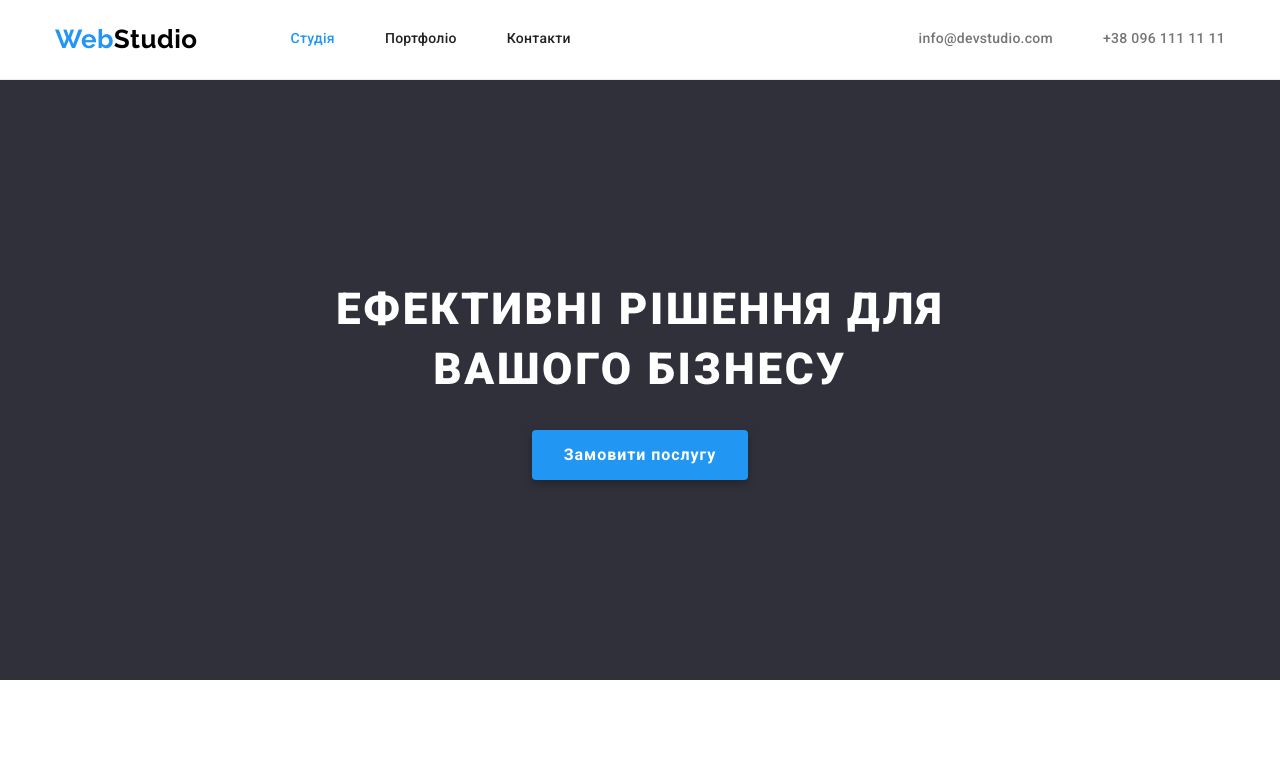
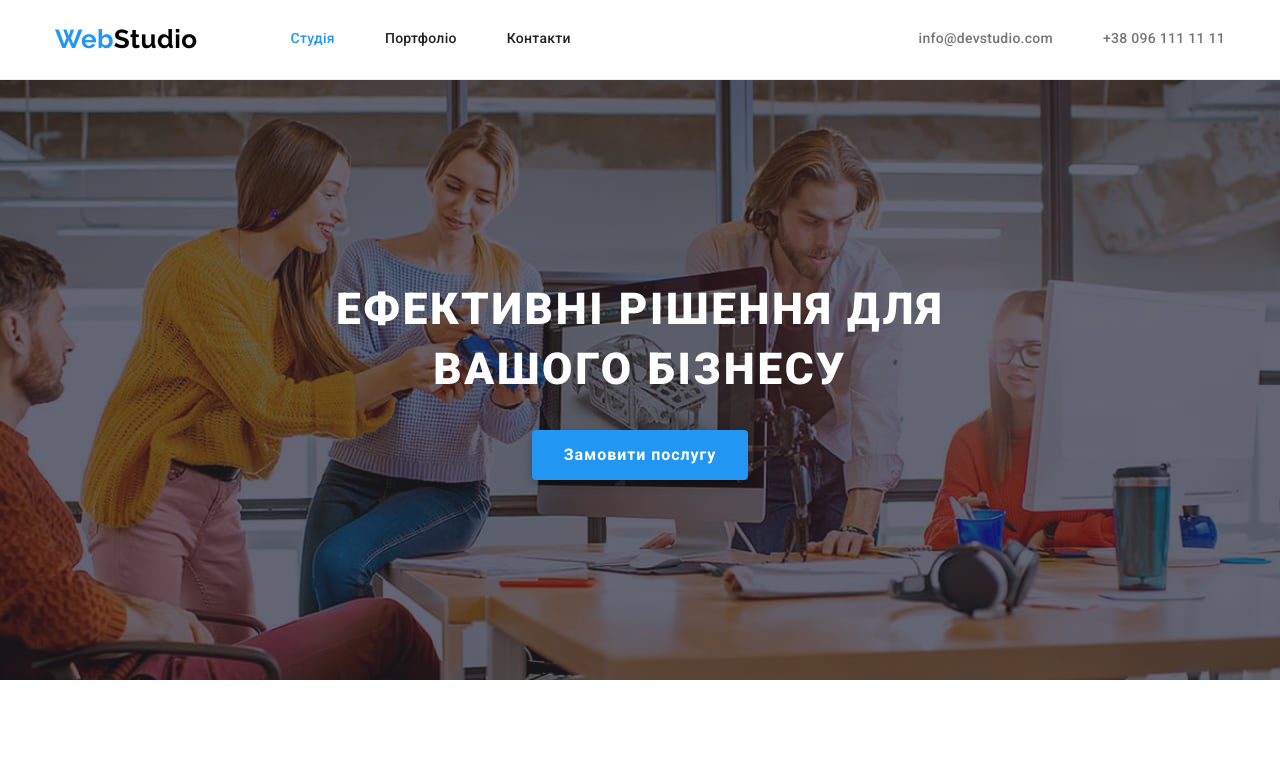
Before and after one commit to SergiiBartytskyi/goit-markup-hw-04, a plain HTML site: page index.html in a window 1280 px wide. Shown: the top 770 px of the page. Drawn offline with nearby package versions, Linux system fonts and the light colour scheme.

Commit message:
add background hero

```diff
--- a/css/styles.css
+++ b/css/styles.css
@@ -159,11 +159,19 @@ img {
 /* ---------- hero ---------- */
 
 .hero {
+	max-width: 1600px;
+	min-height: 600px;
+	margin-right: auto;
+	margin-left: auto;
 	padding-top: 200px;
 	padding-bottom: 200px;
 
 	text-align: center;
 	background-color: var(--secondary-bg-color);
+	background-image: linear-gradient(to right, rgba(47, 48, 58, 0.4), rgba(47, 48, 58, 0.4)), url(../images/hero.jpg);
+	background-repeat: no-repeat;
+	background-position: center;
+	background-size: auto;
 }
 
 .hero-title {
```
Also changed, not shown: images/hero.jpg (added).
